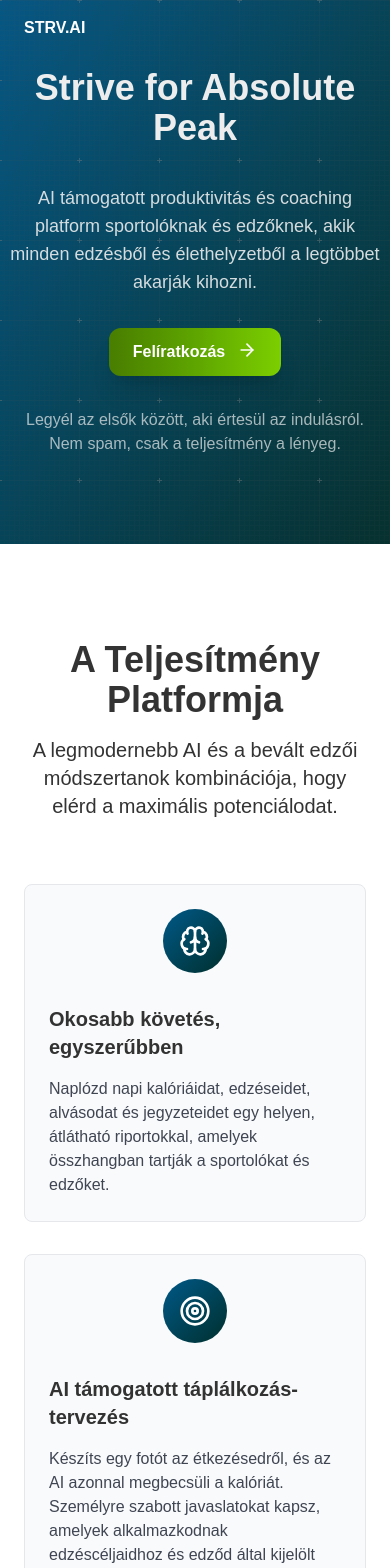
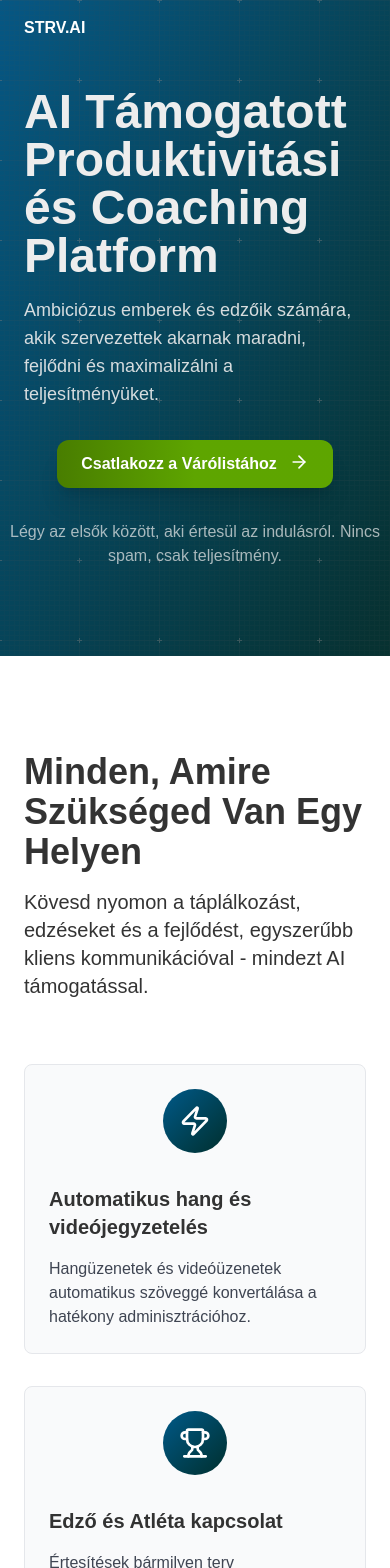
Before and after one commit to followthepattern/strv-website, a Next.js app: page /hu in a window 390 px wide. Shown: the top 1568 px of the page. Built offline with nearby package versions, Linux system fonts and the light colour scheme.

Commit message:
Refactors landing pages with better texts

```diff
--- a/app/hu/layout.tsx
+++ b/app/hu/layout.tsx
@@ -23,12 +23,10 @@ export default function RootLayout({
   children: React.ReactNode;
 }>) {
   return (
-    <html lang="hu">
       <body
         className={`${geistSans.variable} ${geistMono.variable} antialiased`}
       >
         {children}
       </body>
-    </html>
   );
 }
--- a/app/hu/page.tsx
+++ b/app/hu/page.tsx
@@ -4,19 +4,19 @@ export default function Home() {
   return (
     <div className="min-h-screen">
       <main className="flex flex-col">
-        <section className="relative flex flex-col py-22 p-2 sm:py-40 items-center text-center bg-gradient-to-br from-sky-800 to-teal-950">
+        <section className="relative flex flex-col py-22 p-2 sm:py-40 items-center text-left md:text-center bg-gradient-to-br from-sky-800 to-teal-950">
           <div className="absolute inset-0 pointer-events-none bg-[url('/graphy-dark.png')] bg-repeat opacity-50"></div>
 
           <a href="/" className="absolute top-4 left-6 flex items-center space-x-2">
             <span className="sm:text-xl font-bold text-white">STRV.AI</span>
           </a>
 
-          <div className="relative z-10 max-w-3xl">
-            <h1 className="text-4xl font-extrabold sm:text-6xl animate-bounce [animation-duration:2s]">
-              Strive for Absolute Peak
+          <div className="relative z-10 max-w-3xl mx-4">
+            <h1 className="text-5xl font-extrabold sm:text-6xl md:animate-bounce [animation-duration:2s]">
+              AI Támogatott Produktivitási és Coaching Platform
             </h1>
             <p className="mt-4 text-lg sm:text-xl opacity-90 md:mx-30">
-              AI támogatott produktivitás és coaching platform sportolóknak és edzőknek, akik minden edzésből és élethelyzetből a legtöbbet akarják kihozni.
+              Ambiciózus emberek és edzőik számára, akik szervezettek akarnak maradni, fejlődni és maximalizálni a teljesítményüket.
             </p>
             <div className="mt-8 flex justify-center">
               <a
@@ -24,40 +24,35 @@ export default function Home() {
                 target="_blank"
               >
                 <button
-                  className="rounded-xl bg-gradient-to-r from-lime-700 via-lime-600 to-lime-500 px-6 py-3 text-white cursor-pointer font-bold transition delay-100 duration-300 ease-in-out hover:-translate-y-1 hover:scale-110 shadow-xl space-x-3 flex"
+                  className="rounded-xl bg-gradient-to-r from-lime-700 via-lime-600 to-lime-600 px-6 py-3 text-white cursor-pointer font-bold transition delay-100 duration-300 ease-in-out hover:-translate-y-1 hover:scale-110 shadow-xl space-x-3 flex"
                 >
-                  <span>Felíratkozás</span>
+                  <span>Csatlakozz a Várólistához</span>
                   <ArrowRight className="w-5 h-5" />
                 </button>
               </a>
             </div>
           </div>
           <div className="mt-8">
-            <p className="opacity-70">Legyél az elsők között, aki értesül az indulásról. Nem spam, csak a teljesítmény a lényeg.</p>
+            <p className="opacity-70 text-center">Légy az elsők között, aki értesül az indulásról. Nincs spam, csak teljesítmény.</p>
           </div>
         </section>
         <section className="py-24 px-6 bg-white text-black/80">
           <div className="max-w-6xl mx-auto">
-            <div className="text-center mb-16">
+            <div className="text-left md:text-center mb-16">
               <h2 className="text-4xl font-bold mb-4 text-heading">
-                A Teljesítmény Platformja
+                Minden, Amire Szükséged Van Egy Helyen
               </h2>
               <p className="text-xl text-muted-foreground max-w-2xl mx-auto">
-                A legmodernebb AI és a bevált edzői módszertanok kombinációja, hogy elérd a maximális potenciálodat.
+                Kövesd nyomon a táplálkozást, edzéseket és a fejlődést, egyszerűbb kliens kommunikációval - mindezt AI támogatással.
               </p>
             </div>
 
-            <div className="grid md:grid-cols-2 lg:grid-cols-4 gap-8">
+            <div className="grid sm:grid-cols-2 lg:grid-cols-4 gap-8">
               {[
                 {
-                  icon: <Brain className="w-8 h-8" />,
-                  title: "Okosabb követés, egyszerűbben",
-                  description: "Naplózd napi kalóriáidat, edzéseidet, alvásodat és jegyzeteidet egy helyen, átlátható riportokkal, amelyek összhangban tartják a sportolókat és edzőket."
-                },
-                {
-                  icon: <Target className="w-8 h-8" />,
-                  title: "AI támogatott táplálkozás-tervezés",
-                  description: "Készíts egy fotót az étkezésedről, és az AI azonnal megbecsüli a kalóriát. Személyre szabott javaslatokat kapsz, amelyek alkalmazkodnak edzéscéljaidhoz és edződ által kijelölt tervekhez."
+                  icon: <Zap className="w-8 h-8" />,
+                  title: "Automatikus hang és videójegyzetelés",
+                  description: "Hangüzenetek és videóüzenetek automatikus szöveggé konvertálása a hatékony adminisztrációhoz."
                 },
                 {
                   icon: <Trophy className="w-8 h-8" />,
@@ -65,10 +60,15 @@ export default function Home() {
                   description: "Értesítések bármilyen terv módosításakor és a zökkenőmentes naptár - whatsapp integráció segíti az edzőket a szervezésben, a sportolókat pedig az edzésmunkában."
                 },
                 {
-                  icon: <Zap className="w-8 h-8" />,
-                  title: "Automatikus hang és videójegyzetelés",
-                  description: "Hangüzenetek és videóüzenetek automatikus szöveggé konvertálása a hatékony adminisztrációhoz."
-                }
+                  icon: <Target className="w-8 h-8" />,
+                  title: "Okosabb követés, egyszerűbben",
+                  description: "Kapj értesítéseket a kliens frissítésekről, zökkenőmentes naptár és WhatsApp integrációk segítenek szervezve maradni és klienst pályán tartani."
+                },
+                {
+                  icon: <Brain className="w-8 h-8" />,
+                  title: "AI támogatott táplálkozás-tervezés",
+                  description: "Kliensek lefotózzák az étkezéseiket, az AI pedig kiszámítja a kalóriát, elősegítve a táplálkozás egyszerű és következetes követését."
+                },
               ].map((feature, index) => (
                 <div
                   key={index}
@@ -90,7 +90,7 @@ export default function Home() {
         </section>
         <section className="py-24 px-6 bg-white text-black/80">
           <div className="max-w-6xl mx-auto">
-            <div className="text-center mb-16">
+            <div className="text-left md:text-center mb-16">
               <h2 className="text-4xl font-bold mb-4 text-heading">
                 Készen állsz a következő szintre lépni?
               </h2>
@@ -105,7 +105,7 @@ export default function Home() {
                 <button
                   className="rounded-xl bg-teal-900 px-6 py-3 text-white cursor-pointer font-bold transition delay-100 duration-300 ease-in-out hover:-translate-y-1 hover:scale-110 shadow-xl flex space-x-2"
                 >
-                  <span>Kérek értesítést az indulásról</span>
+                  <span>Szerezz Korai Hozzáférést</span>
                   <ArrowRight className="w-5 h-5" />
                 </button>
               </a>
--- a/app/layout.tsx
+++ b/app/layout.tsx
@@ -23,7 +23,7 @@ export default function RootLayout({
   children: React.ReactNode;
 }>) {
   return (
-    <html lang="en">
+    <html>
       <body
         className={`${geistSans.variable} ${geistMono.variable} antialiased`}
       >
--- a/app/page.tsx
+++ b/app/page.tsx
@@ -38,16 +38,16 @@ export default function Home() {
         </section>
         <section className="py-24 px-6 bg-white text-black/80">
           <div className="max-w-6xl mx-auto">
-            <div className="text-center mb-16">
+            <div className="text-left md:text-center mb-16">
               <h2 className="text-4xl font-bold mb-4 text-heading">
                 Everything You Need in One Place
               </h2>
               <p className="text-xl text-muted-foreground max-w-2xl mx-auto">
-                Track nutrition, workouts, and progress while streamlining client communication - all powered by AI.
+                Track nutrition, workouts, and progress while simplifying client communication - all powered by AI.
               </p>
             </div>
 
-            <div className="grid md:grid-cols-2 lg:grid-cols-4 gap-8">
+            <div className="grid sm:grid-cols-2 lg:grid-cols-4 gap-8">
               {[
                 {
                   icon: <Zap className="w-8 h-8" />,
@@ -90,7 +90,7 @@ export default function Home() {
         </section>
         <section className="py-24 px-6 bg-white text-black/80">
           <div className="max-w-4xl mx-auto">
-            <div className="text-center mb-16">
+            <div className="text-left md:text-center mb-16">
               <h2 className="text-4xl font-bold mb-4 text-heading">
                 Ready to Transform Your Performance?
               </h2>
```
